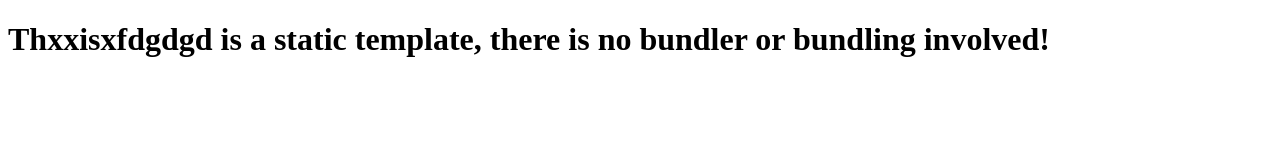
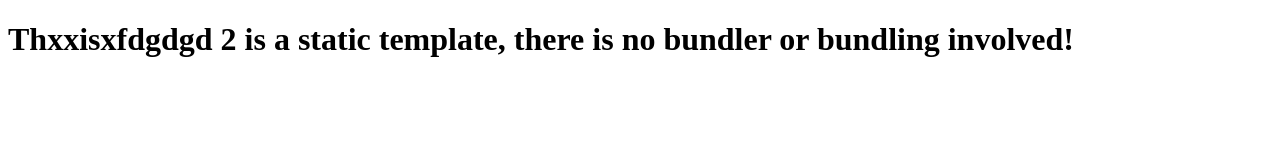
Before and after one commit to fdc-1/csb-qm292i, a website: page index.html in a window 1280 px wide. Drawn offline with Linux system fonts and the light colour scheme.

Commit message:
Deployment from Codesandbox.

```diff
--- a/index.html
+++ b/index.html
@@ -8,7 +8,7 @@
   </head>
   <body>
     <h1>
-      Thxxisxfdgdgd is a static template, there is no bundler or bundling
+      Thxxisxfdgdgd 2 is a static template, there is no bundler or bundling
       involved!
     </h1>
   </body>
```
